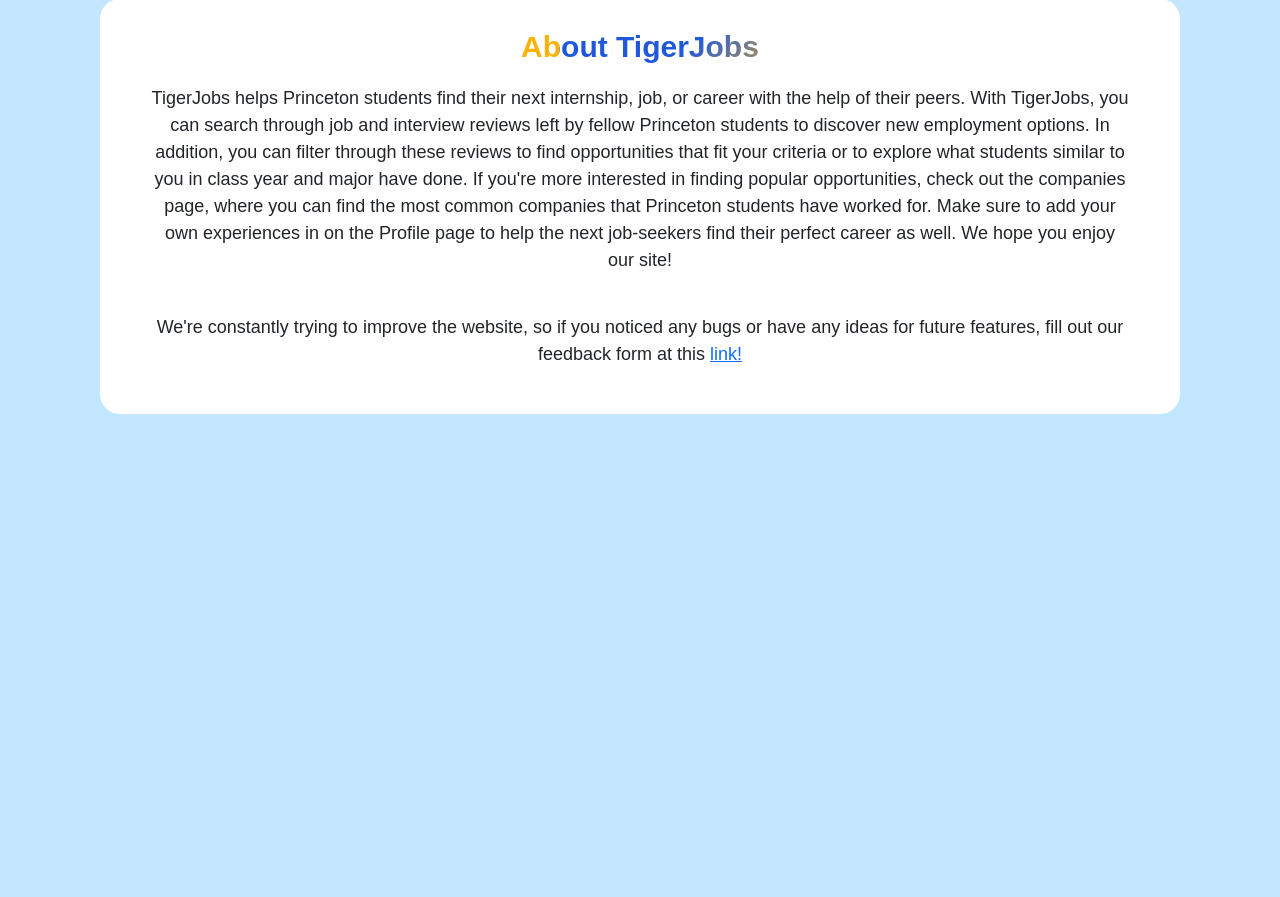
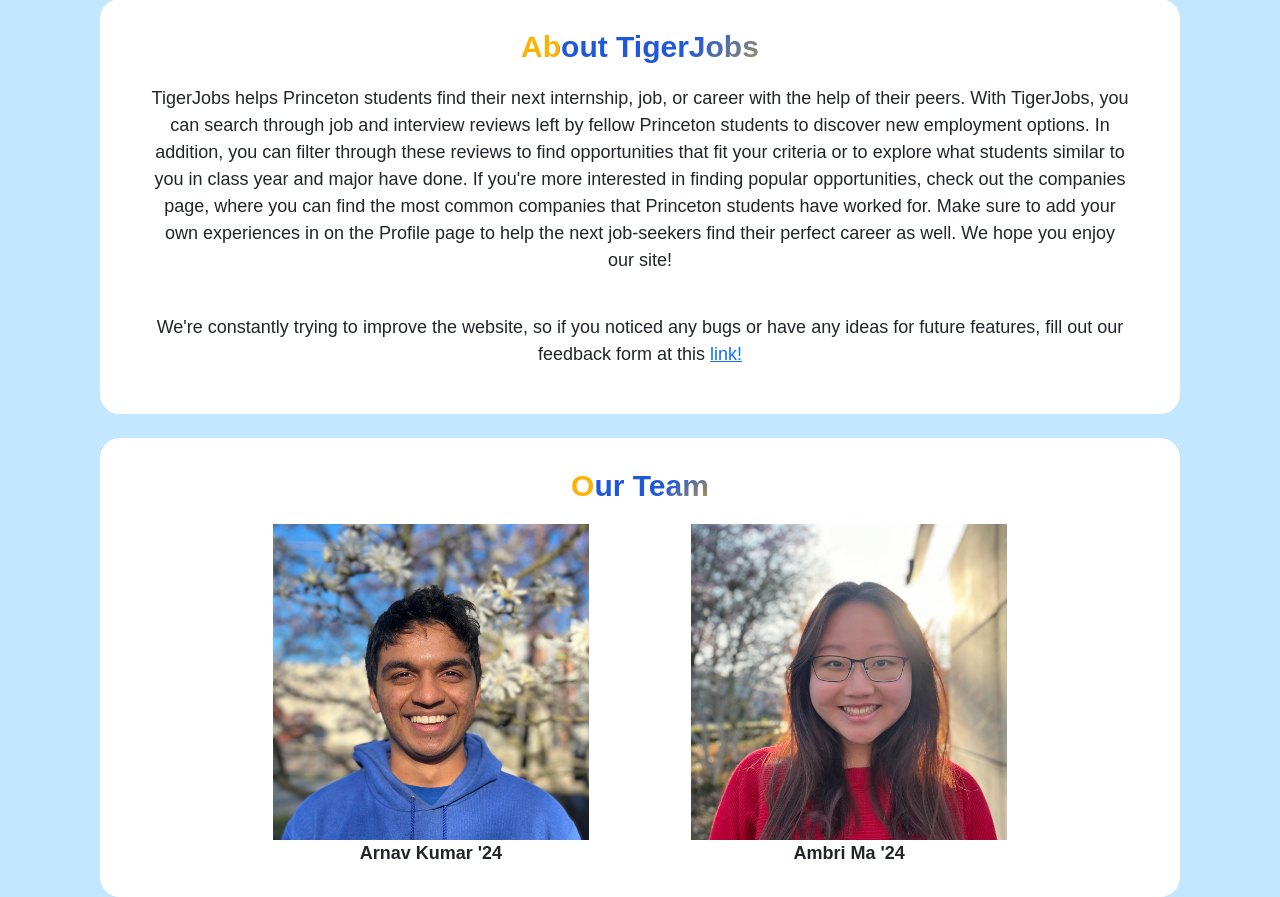
Before and after one commit to ambrim/TigerJobs, a Flask app: page /home/about in a window 1280 px wide. Shown: the part 97-994 px from the top of the page. Before the commit the page ends 511 px from the top, so only its background shows below. Run offline with Flask 2, Linux system fonts and the light colour scheme; some web fonts are replaced.

Commit message:
about images added

```diff
--- a/templates/about.html
+++ b/templates/about.html
@@ -48,7 +48,7 @@
             </p> -->
         </div>
         <br>
-        <!-- <div class="blurb-bg-about">
+        <div class="blurb-bg-about">
             <h2 class="color-animate"><b>Our Team</b></h2>
             <div class="row picture-text">
                 <div class="col-md-1">
@@ -67,7 +67,7 @@
                 <div class="col-md-1">
                 </div>
             </div>
-        </div> -->
+        </div>
     </div>
 </body>
 
--- a/templates/abouthome.html
+++ b/templates/abouthome.html
@@ -71,7 +71,7 @@
             </p> -->
         </div>
         <br>
-        <!-- <div class="blurb-bg-about">
+        <div class="blurb-bg-about">
             <h2 class="color-animate"><b>Our Team</b></h2>
             <div class="row picture-text">
                 <div class="col-md-1">
@@ -90,7 +90,7 @@
                 <div class="col-md-1">
                 </div>
             </div>
-        </div> -->
+        </div>
     </div>
 </body>
 
```
Also changed, not shown: static/assets/ambri.jpg, static/assets/arnav.jpg, 1 other file.
